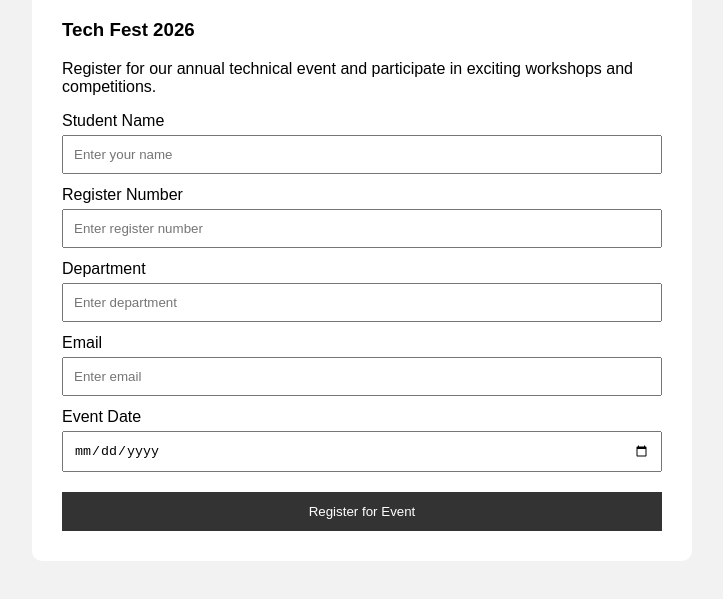
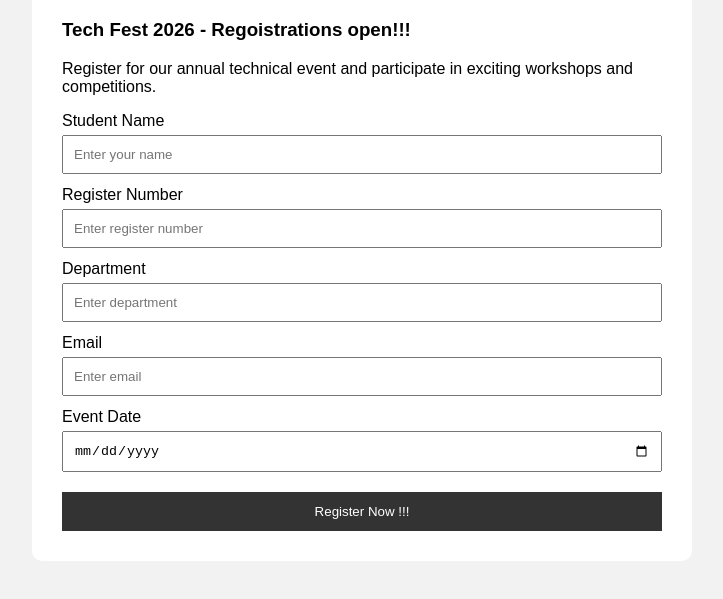
Before and after one commit to Abhijith-006/student-event-registration, a plain HTML site: page index.html in a window 1280 px wide. Shown: the part 139-738 px from the top of the page, without its empty margins (278-1001 px from the left). Drawn offline with Linux system fonts and the light colour scheme.

Commit message:
Update index.html

```diff
--- a/index.html
+++ b/index.html
@@ -51,7 +51,7 @@
 
     <h1>Student Event Registration</h1>
 
-    <h3>Tech Fest 2026</h3>
+    <h3>Tech Fest 2026 - Regoistrations open!!!</h3>
 
     <p>
         Register for our annual technical event and participate
@@ -75,7 +75,7 @@
         <label>Event Date</label>
         <input type="date">
 
-        <button type="submit">Register for Event</button>
+        <button type="submit">Register Now !!!</button>
 
     </form>
 
```
